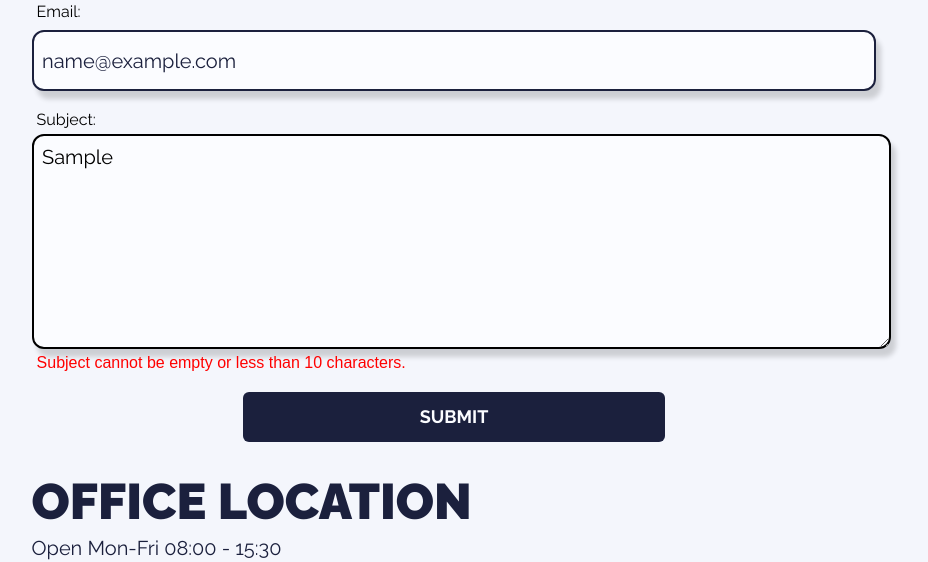
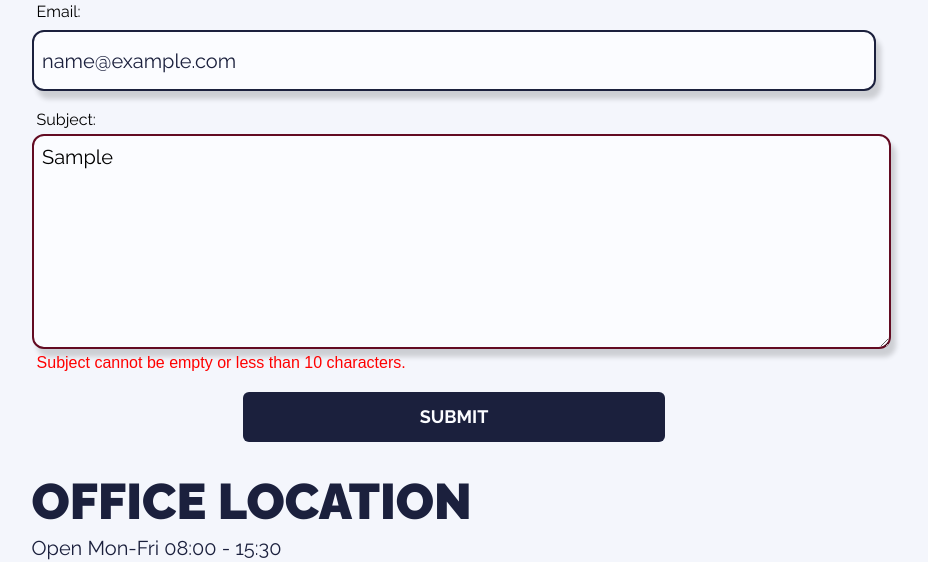
Before and after one commit to Randemm/Gamehub-v2.0, a plain HTML site: page GameHub/contact.html in a window 1280 px wide. Both pictures are taken after typing "Sample", "Sample", "name@example.com", "Sample" into the empty fields and a click on the input "Submit". Shown: the part 536-1098 px from the top of the page, without its empty margins (186-1114 px from the left). Drawn offline with Linux system fonts and the light colour scheme.

Commit message:
Improved contact form validation

```diff
--- a/GameHub/contact.html
+++ b/GameHub/contact.html
@@ -130,6 +130,7 @@
           <textarea
             class="userquestion"
             type="text"
+            id="subject"
             name="subject"
             placeholder="Your questions.."
           ></textarea>
--- a/GameHub/js/contact.js
+++ b/GameHub/js/contact.js
@@ -4,10 +4,14 @@ function validateForm() {
   var formError = false;
   var fnamePointer = "first name";
   var firstName = document.forms["contactForm"][fnamePointer].value;
-  if (validateString(firstName, fnamePointer, 0)) {
+  if (validateString(firstName, 0)) {
     document.getElementById("fnameerror").innerHTML =
       "First name cannot be empty.";
     formError = true;
+    document.getElementById("fname").classList.add("input-error");
+  } else {
+    document.getElementById("fname").classList.remove("input-error");
+    document.getElementById("fnameerror").innerHTML = "";
   }
 
   var lnamePointer = "last name";
@@ -15,18 +19,25 @@ function validateForm() {
   if (validateString(lastName, lnamePointer, 0)) {
     document.getElementById("lnameerror").innerHTML =
       "Last name cannot be empty.";
+    document.getElementById("lname").classList.add("input-error");
     formError = true;
+  } else {
+    document.getElementById("lnameerror").innerHTML = "";
+    document.getElementById("lname").classList.remove("input-error");
   }
   var emailPointer = "email";
   var email = document.forms["contactForm"][emailPointer].value;
   if (validateString(email, emailPointer, 0)) {
     formError = true;
   }
-  console.log(validateEmail(email));
 
   if (!validateEmail(email)) {
     document.getElementById("emailerror").innerHTML = "Email not valid.";
+    document.getElementById("email").classList.add("input-error");
     formError = true;
+  } else {
+    document.getElementById("emailerror").innerHTML = "";
+    document.getElementById("email").classList.remove("input-error");
   }
 
   var subjectPointer = "subject";
@@ -34,7 +45,11 @@ function validateForm() {
   if (validateString(subject, subjectPointer, 10)) {
     document.getElementById("subjecterror").innerHTML =
       "Subject cannot be empty or less than 10 characters.";
+    document.getElementById("subject").classList.add("input-error");
     formError = true;
+  } else {
+    document.getElementById("subjecterror").innerHTML = "";
+    document.getElementById("subject").classList.remove("input-error");
   }
   if (formError == false) {
     formContainer.innerHTML =
--- a/GameHub/styles/contact.css
+++ b/GameHub/styles/contact.css
@@ -141,6 +141,9 @@ label {
   display: flex;
   flex-direction: column;
 }
+.input-error {
+  border: 2px solid #630b22;
+}
 .map {
   width: 50%;
   margin-left: 50px;
```
